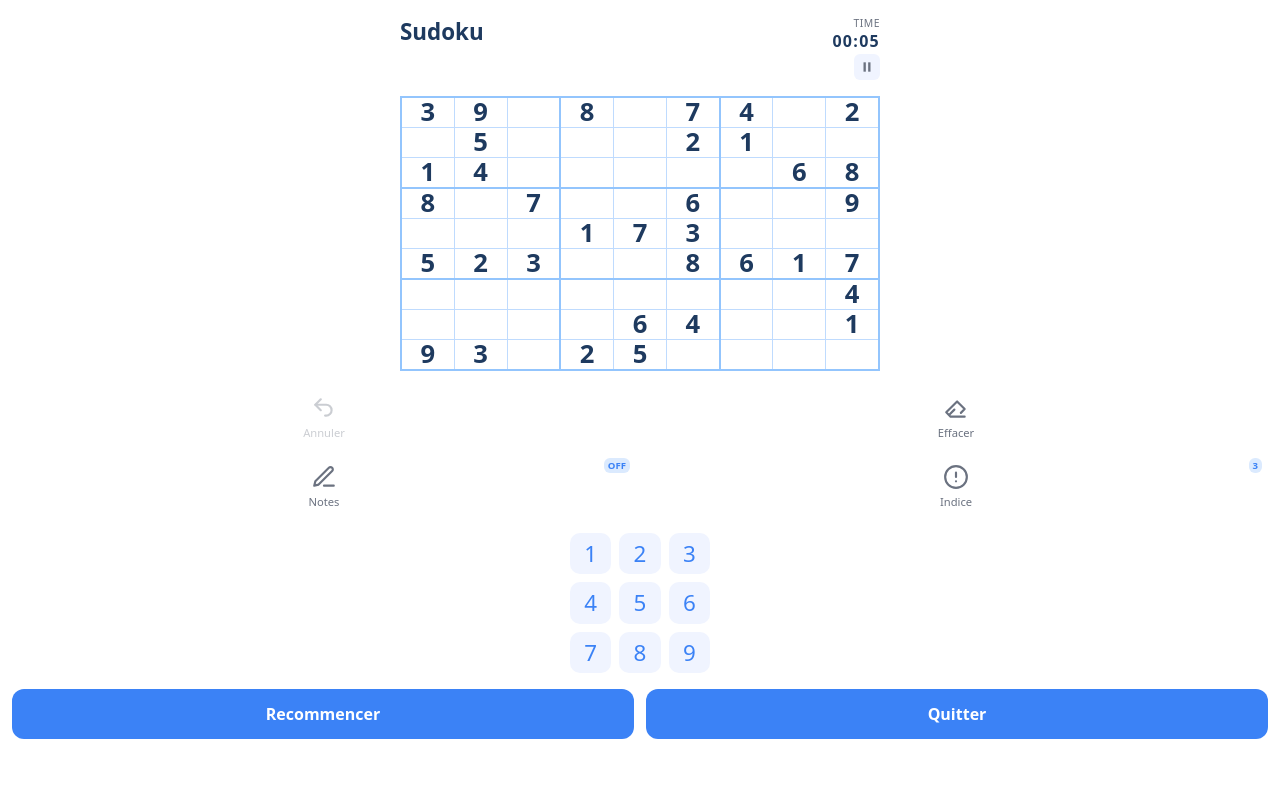
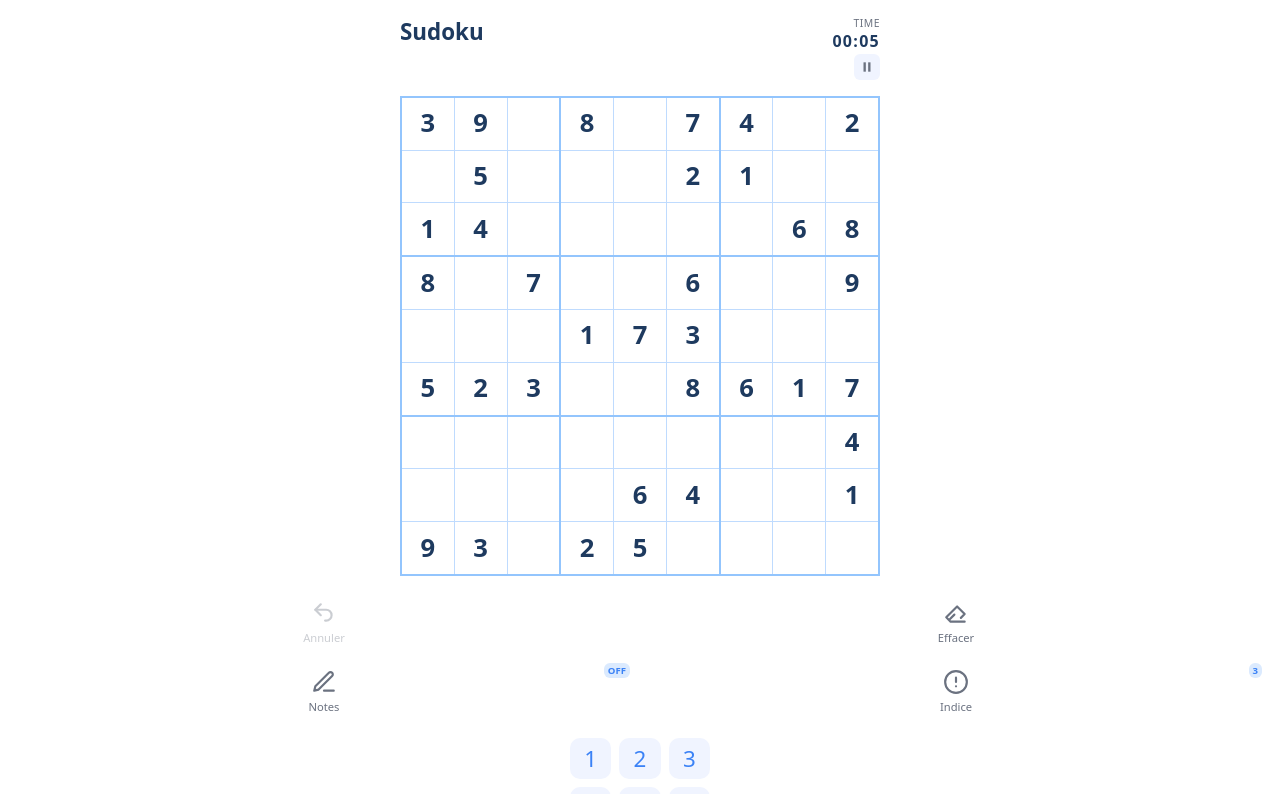
Before and after one commit to fzed51/sudoku-game, a React (Vite) app: page /game in a window 1280 px wide. Shown: the top 794 px of the page. Built offline with nearby package versions, Linux system fonts and the light colour scheme.

Commit message:
fix: Ajout de la propriété height à la classe .board et réorganisation de la classe .wrapper pour inclure aspect-ratio

```diff
--- a/src/components/SudokuBoard.module.css
+++ b/src/components/SudokuBoard.module.css
@@ -1,10 +1,12 @@
 .wrapper {
   width: 100%;
   max-width: min(95vw, 50vh);
+  aspect-ratio: 1;
 }
 
 .board {
   width: 100%;
+  height: 100%;
   border-collapse: collapse;
   border: 2.5px solid var(--color-border-thick);
   table-layout: fixed;
```
